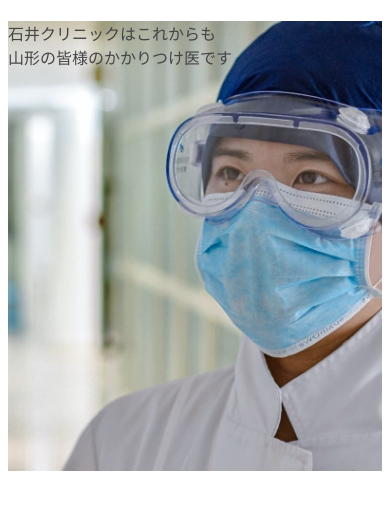
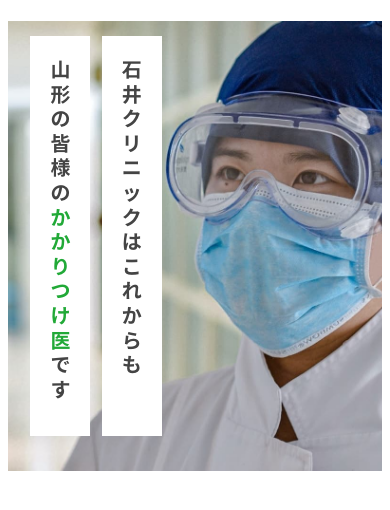
Before and after one commit to LeafField/141clinic, a website built with webpack: page src/index.html in a window 390 px wide. Shown: the part 208-718 px from the top of the page. Built offline with nearby package versions, Linux system fonts and the light colour scheme.

Commit message:
heroセクションの完成

```diff
--- a/src/styles/_header.scss
+++ b/src/styles/_header.scss
@@ -46,7 +46,7 @@
         font-size: rem(14);
         @include mq(pc) {
           text-align: right;
-          margin-right: 23px;
+          margin-right: rem(23);
         }
       }
       &--under {
@@ -55,7 +55,7 @@
         color: $maincolor;
         @include mq(pc) {
           margin-top: rem(5);
-          margin-right: rem(22);
+          margin-right: rem(20);
           text-align: right;
         }
         @include mq(sp) {
--- a/src/styles/_hero.scss
+++ b/src/styles/_hero.scss
@@ -19,4 +19,66 @@
   }
 
   // ヒーローセクションのテキスト
+  &__container {
+    display: flex;
+    flex-direction: row-reverse;
+    justify-content: flex-end;
+    position: relative;
+    width: 100%;
+    height: 100%;
+    max-width: 1920px;
+    margin-inline: auto;
+  }
+
+  &__text--right,
+  &__text--left {
+    writing-mode: vertical-rl;
+    width: rem(102);
+    height: rem(565);
+    display: flex;
+    align-items: center;
+    background-color: #fff;
+    font-size: rem(28);
+    font-weight: bold;
+    letter-spacing: -0.22em;
+
+    @media screen and (max-width: 1200px) {
+      width: rem(80);
+      height: rem(485);
+      font-size: rem(24);
+    }
+    @media screen and (max-width: 1000px) {
+      width: rem(60);
+      height: rem(400);
+      font-size: rem(20);
+    }
+  }
+
+  &__text--left {
+    margin-top: 7%;
+    margin-left: 11%;
+
+    @media screen and (max-width: 1200px) {
+      margin-top: 4%;
+      margin-left: 6%;
+    }
+  }
+
+  &__text--right {
+    margin-top: 7%;
+    margin-left: per(80, 1920);
+
+    @media screen and (max-width: 1200px) {
+      margin-top: 4%;
+      margin-left: 3%;
+    }
+  }
+
+  & .text__inner {
+    margin-top: rem(18);
+  }
+
+  & .main-color {
+    color: $maincolor;
+  }
 }
```
